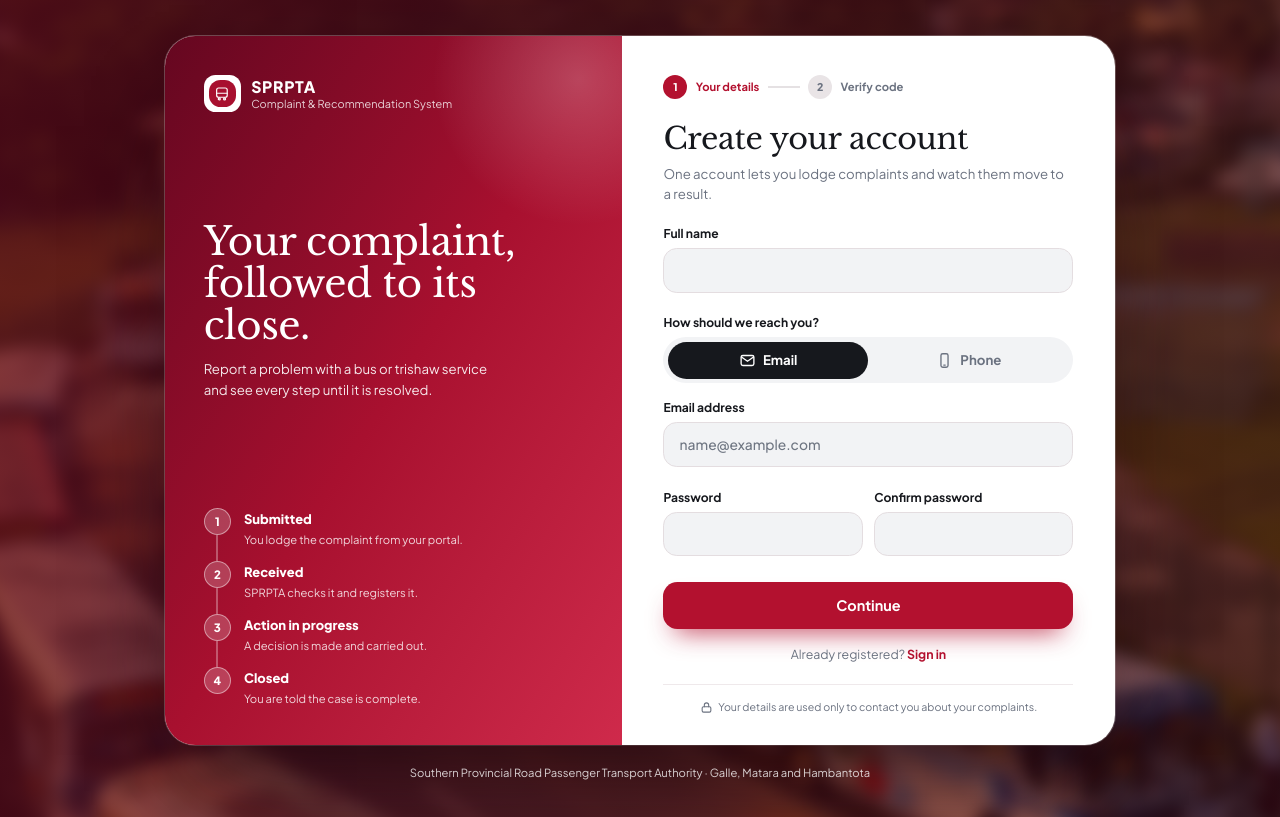
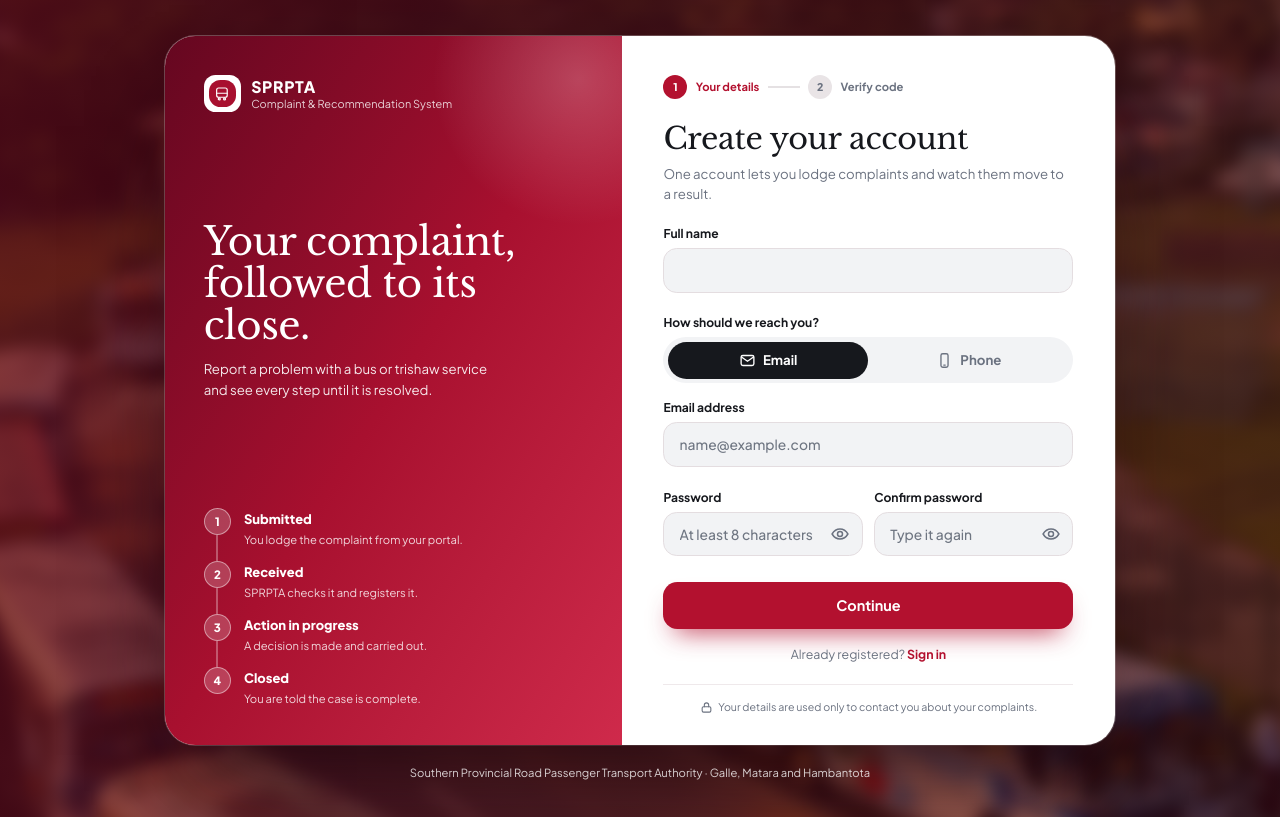
Before and after one commit to vihazm/sprpta-system, a Next.js app in the folder frontend/: page /signup in a window 1280 px wide. Built offline with nearby package versions, Linux system fonts and the light colour scheme.

Commit message:
Password boxes: eye icon to show or hide, Caps Lock hint

```diff
--- a/frontend/src/components/login/LoginSheet.tsx
+++ b/frontend/src/components/login/LoginSheet.tsx
@@ -15,6 +15,7 @@ import {
 } from "@/lib/validators";
 import { FieldError } from "./FieldError";
 import { ModeToggle } from "./ModeToggle";
+import { PasswordInput } from "./PasswordInput";
 
 const inputClass =
   "h-[3.1rem] w-full rounded-[0.95rem] border-[1.5px] border-transparent bg-field px-[1.05rem] text-[0.96rem] font-medium text-ink outline-none transition placeholder:text-[#6F7682] focus:border-crimson focus:bg-white focus:shadow-[0_0_0_0.25rem_rgba(179,17,47,0.12)] aria-[invalid=true]:border-error aria-[invalid=true]:bg-[#FFF6F5]";
@@ -25,7 +26,6 @@ export function LoginSheet() {
   const [mode, setMode] = useState<AuthMode>("email");
   const [identifier, setIdentifier] = useState("");
   const [password, setPassword] = useState("");
-  const [showPassword, setShowPassword] = useState(false);
   const [identifierTouched, setIdentifierTouched] = useState(false);
   const [passwordTouched, setPasswordTouched] = useState(false);
 
@@ -122,30 +122,16 @@ export function LoginSheet() {
               Forgot password?
             </Link>
           </div>
-          <div className="relative">
-            <input
-              id="login-password"
-              className={`${inputClass} pr-16`}
-              type={showPassword ? "text" : "password"}
-              placeholder="Enter your password"
-              autoComplete="current-password"
-              value={password}
-              onChange={(e) => {
-                setPassword(e.target.value);
-              }}
-              onBlur={() => setPasswordTouched(true)}
-              aria-invalid={!!passwordError}
-              aria-describedby="login-password-err"
-            />
-            <button
-              type="button"
-              onClick={() => setShowPassword((v) => !v)}
-              aria-label={showPassword ? "Hide password" : "Show password"}
-              className="focus-ring absolute right-[0.3rem] top-[0.3rem] h-[2.4rem] min-w-[2.9rem] cursor-pointer rounded-[0.6rem] bg-transparent text-[0.78rem] font-bold text-muted"
-            >
-              {showPassword ? "Hide" : "Show"}
-            </button>
-          </div>
+          <PasswordInput
+            id="login-password"
+            value={password}
+            onChange={setPassword}
+            onBlur={() => setPasswordTouched(true)}
+            autoComplete="current-password"
+            placeholder="Enter your password"
+            invalid={!!passwordError}
+            describedBy="login-password-err"
+          />
           <FieldError id="login-password-err" message={passwordError} />
         </div>
 
--- /dev/null
+++ b/frontend/src/components/login/PasswordInput.tsx
@@ -0,0 +1,86 @@
+"use client";
+
+import { useState } from "react";
+
+const inputClass =
+  "h-[3.1rem] w-full rounded-[0.95rem] border-[1.5px] border-[#e4dde0] bg-field pl-[1.05rem] pr-[3.2rem] text-[0.96rem] font-medium text-ink outline-none transition placeholder:text-[#6F7682] focus:border-crimson focus:bg-white focus:shadow-[0_0_0_0.25rem_rgba(179,17,47,0.12)] aria-[invalid=true]:border-error aria-[invalid=true]:bg-[#FFF6F5]";
+
+const ICON = {
+  width: 20,
+  height: 20,
+  viewBox: "0 0 24 24",
+  fill: "none",
+  stroke: "currentColor",
+  strokeWidth: 1.8,
+  strokeLinecap: "round",
+  strokeLinejoin: "round",
+} as const;
+
+/** A password box with an eye button that shows or hides what was typed. Used by sign-in and sign-up. */
+export function PasswordInput({
+  id,
+  value,
+  onChange,
+  onBlur,
+  autoComplete,
+  placeholder,
+  invalid = false,
+  describedBy,
+}: {
+  id: string;
+  value: string;
+  onChange: (value: string) => void;
+  onBlur?: () => void;
+  autoComplete: "current-password" | "new-password";
+  placeholder?: string;
+  invalid?: boolean;
+  describedBy?: string;
+}) {
+  const [visible, setVisible] = useState(false);
+  const [capsLock, setCapsLock] = useState(false);
+  return (
+    <div className="relative">
+      <input
+        id={id}
+        className={inputClass}
+        type={visible ? "text" : "password"}
+        autoComplete={autoComplete}
+        placeholder={placeholder}
+        value={value}
+        onChange={(e) => onChange(e.target.value)}
+        onBlur={() => {
+          setCapsLock(false);
+          onBlur?.();
+        }}
+        onKeyUp={(e) => setCapsLock(e.getModifierState("CapsLock"))}
+        aria-invalid={invalid}
+        aria-describedby={describedBy}
+      />
+      <button
+        type="button"
+        onClick={() => setVisible((v) => !v)}
+        aria-label={visible ? "Hide password" : "Show password"}
+        aria-pressed={visible}
+        className="focus-ring absolute right-[0.35rem] top-[0.35rem] grid size-[2.4rem] cursor-pointer place-items-center rounded-[0.65rem] border-0 bg-transparent text-muted transition-colors hover:bg-black/5 hover:text-crimson"
+      >
+        {visible ? (
+          <svg {...ICON} aria-hidden="true">
+            <path d="M3 3l18 18" />
+            <path d="M10.6 6.2A9.9 9.9 0 0 1 12 6c5 0 8.5 4 9.5 6a12.6 12.6 0 0 1-2.6 3.3M6.6 7.6A12.4 12.4 0 0 0 2.5 12c1 2 4.5 6 9.5 6a9.7 9.7 0 0 0 4-.9" />
+            <path d="M9.9 9.9a3 3 0 0 0 4.2 4.2" />
+          </svg>
+        ) : (
+          <svg {...ICON} aria-hidden="true">
+            <path d="M2.5 12S6 6 12 6s9.5 6 9.5 6-3.5 6-9.5 6S2.5 12 2.5 12z" />
+            <circle cx="12" cy="12" r="3" />
+          </svg>
+        )}
+      </button>
+      {capsLock && (
+        <p role="status" className="m-0 mt-[0.4rem] text-[0.76rem] font-semibold text-[#92400e]">
+          Caps Lock is on.
+        </p>
+      )}
+    </div>
+  );
+}
--- a/frontend/src/components/signup/SignUpFlow.tsx
+++ b/frontend/src/components/signup/SignUpFlow.tsx
@@ -5,6 +5,7 @@ import { useRouter } from "next/navigation";
 import { useEffect, useState, type FormEvent } from "react";
 import { FieldError } from "@/components/login/FieldError";
 import { ModeToggle } from "@/components/login/ModeToggle";
+import { PasswordInput } from "@/components/login/PasswordInput";
 import { notify } from "@/lib/notify";
 import { resendCode, signUp, verifyCode } from "@/lib/signup-client";
 import {
@@ -191,15 +192,14 @@ export function SignUpFlow() {
                 <label htmlFor="su-password" className="text-[0.84rem] font-bold">
                   Password
                 </label>
-                <input
+                <PasswordInput
                   id="su-password"
-                  className={inputClass}
-                  type="password"
+                  value={password}
+                  onChange={setPassword}
                   autoComplete="new-password"
-                  value={password}
-                  onChange={(e) => setPassword(e.target.value)}
-                  aria-invalid={!!shown(errors.password)}
-                  aria-describedby="su-password-err"
+                  placeholder="At least 8 characters"
+                  invalid={!!shown(errors.password)}
+                  describedBy="su-password-err"
                 />
                 <FieldError id="su-password-err" message={shown(errors.password)} />
               </div>
@@ -207,15 +207,14 @@ export function SignUpFlow() {
                 <label htmlFor="su-confirm" className="text-[0.84rem] font-bold">
                   Confirm password
                 </label>
-                <input
+                <PasswordInput
                   id="su-confirm"
-                  className={inputClass}
-                  type="password"
+                  value={confirm}
+                  onChange={setConfirm}
                   autoComplete="new-password"
-                  value={confirm}
-                  onChange={(e) => setConfirm(e.target.value)}
-                  aria-invalid={!!shown(errors.confirm)}
-                  aria-describedby="su-confirm-err"
+                  placeholder="Type it again"
+                  invalid={!!shown(errors.confirm)}
+                  describedBy="su-confirm-err"
                 />
                 <FieldError id="su-confirm-err" message={shown(errors.confirm)} />
               </div>
```
